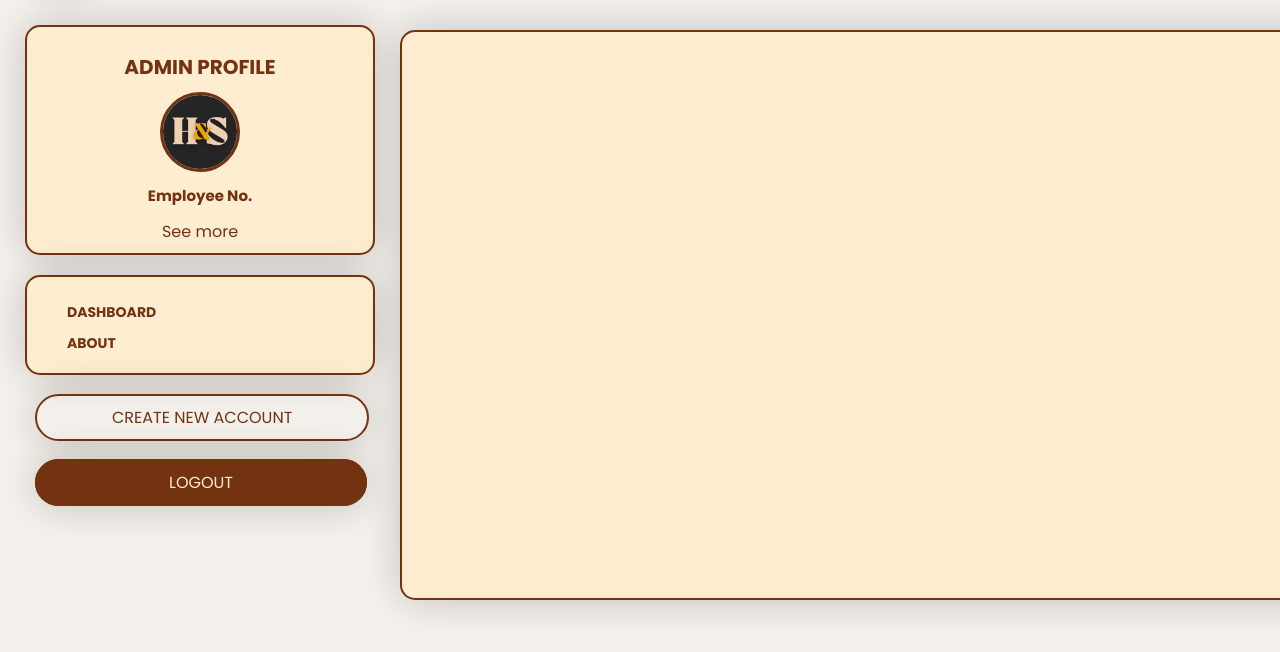
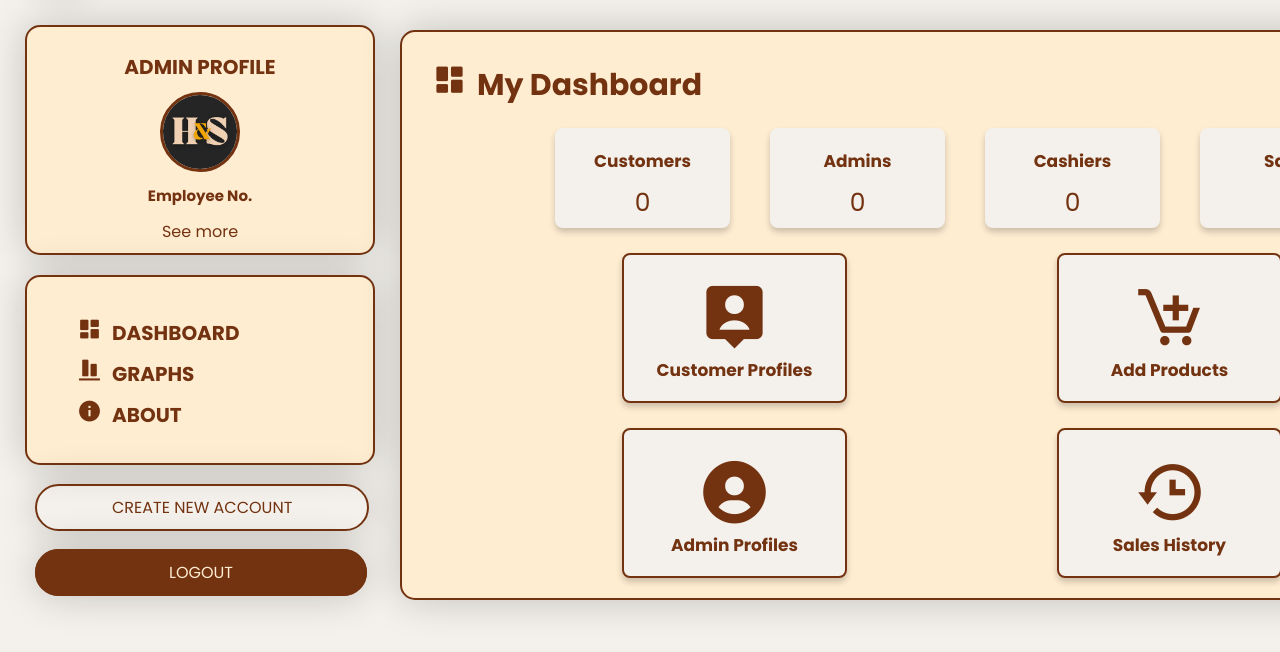
Before and after one commit to AaronClaude/Holiday-Cafe-and-Souvenir-Shop-CAPSTONE, a PHP site: page /POS-testing/admin-dashboard.html in a window 1280 px wide. Shown: the part 75-727 px from the top of the page. Run offline with PHP 8.4, Linux system fonts and the light colour scheme.

Commit message:
update html, css

```diff
--- a/POS-testing/admin-dashboard.css
+++ b/POS-testing/admin-dashboard.css
@@ -53,6 +53,7 @@
     margin-left: 6rem;
 }
 
+/* Side Profile info box */
 .sidebox-1 {
     position: relative;
     width: 350px;
@@ -102,6 +103,7 @@
     text-decoration: underline;
 }
 
+/* Side navigation box */
 .sidebox-2 {
     position: relative;
     width: 350px;
@@ -147,6 +149,11 @@
     color: #471f09;
 }
 
+.sidebox-2 ul li i {
+    font-size: 25px;
+    padding: 0 10px;
+}
+
 .register-btn {
     position: relative;
     top: 140px;
@@ -183,18 +190,6 @@
     background-color: transparent;
     color: #733311;
     transition: 0.5s ease;
-}
-
-.dashboard {
-    position: relative;
-    margin-top: -420px;
-    width: 1010px;
-    height: 600px;
-    left: 400px;
-    border-radius: 15px;
-    border: 2px #733311 solid;
-    background-color: #FFEDD2;
-    box-shadow: 0 0 40px rgba(0, 0, 0, 0.2);
 }
 
 .admin-profile {
@@ -299,6 +294,216 @@
     transition: 0.5s ease;
 }
 
+/* Main Dashboard UI */
+.dashboard {
+    position: relative;
+    margin-top: -420px;
+    width: 1010px;
+    height: 600px;
+    left: 400px;
+    border-radius: 15px;
+    border: 2px #733311 solid;
+    background-color: #FFEDD2;
+    box-shadow: 0 0 40px rgba(0, 0, 0, 0.2);
+}
+
+.dashboard .container {
+    max-width: 1200px;
+    margin: 0 auto;
+    padding: 20px;
+}
+
+.dashboard .container h1 {
+    font-size: 30px;
+    color: #733311;
+    margin: 10px;
+    margin-bottom: 20px;
+}
+.dashboard .container h1 i {
+    font-size: 35px;
+    margin-right: 10px;
+}
+.dashboard .container .main-content {
+    display: flex;
+    flex-wrap: wrap;
+    justify-content: center;
+}
+
+.dashboard .container .card-1 {
+    background-color: #F4F1EC;
+    border-radius: 8px;
+    text-align: center;
+    color: #733311;
+    box-shadow: 0 4px 6px rgba(0, 0, 0, 0.2);
+    padding: 20px;
+    width: calc(50% - 90px);
+    height: 100px;
+    width: 175px;
+    margin: 0 20px 40px;
+}
+
+
+.dashboard .container .card-1:last-child {
+    margin-right: 0;
+}
+
+.dashboard .container .card-1 a {
+    text-decoration: none;
+    font-weight: 700;
+    color: #733311;
+    font-size: 17px;
+    margin-top: 0;
+}
+
+.dashboard .container .card-1 p {
+    font-size: 25px;
+    margin: 10px 0 0;
+}
+
+.second-content {
+    display: flex;
+    justify-items: center;
+    flex-wrap: wrap;
+}
+
+.second-content .card-2 {
+    background-color: #F4F1EC;
+    border-radius: 8px;
+    text-align: center;
+    color: #733311;
+    border: 2px solid #733311;
+    box-shadow: 0 4px 6px rgba(0, 0, 0, 0.2);
+    padding: 20px;
+    width: calc(50% - 100px);
+    height: 150px;
+    width: 225px;
+    margin: -15px 10px 40px 200px;
+    cursor: pointer;
+    transition: 0.3s ease-in-out;
+}
+
+.second-content .card-2:hover {
+    transform: scale(1.1);
+}
+.second-content .card-2 i {
+    font-size: 75px;
+    margin-top: 5px;
+}
+
+.dashboard .container .card-2 a {
+    text-decoration: none;
+    font-weight: 700;
+    color: #733311;
+    font-size: 17px;
+    margin-top: 0;
+}
+
+.dashboard .container .card-2 a:hover {
+    color: #471f09;
+    text-decoration: underline;
+}
+
+
+#my-graph {
+    position: relative;
+    margin-top: -420px;
+    width: 1010px;
+    height: 600px;
+    left: 400px;
+    border-radius: 15px;
+    border: 2px #733311 solid;
+    background-color: #FFEDD2;
+}
+
+#my-graph .container {
+    max-width: 1200px;
+    margin: 0 auto;
+    padding: 20px;
+}
+
+.hidden {
+    display: none;
+}
+
+
+.chart {
+    display: flex;
+    justify-content: space-between;
+    align-items: flex-end;
+    width: 600px;
+    height: 400px;
+    border: 1px solid #ccc;
+    padding: 10px;
+    margin: 20px auto;
+}
+
+.bar {
+    width: 6.5%;
+    background-color: #4CAF50;
+    transition: height 0.5s ease-in-out, background-color 0.3s;
+}
+
+.bar:hover {
+    background-color: #45a049;
+}
+
+.bar::after {
+    content: attr(data-sales);
+    display: block;
+    text-align: center;
+    margin-top: 5px;
+}
+
+[data-sales="January"] {
+    background-color: #2196F3;
+}
+
+[data-sales="February"] {
+    background-color: #9C27B0;
+}
+
+[data-sales="March"] {
+    background-color: #FF5722;
+}
+
+[data-sales="April"] {
+    background-color: #673AB7;
+}
+
+[data-sales="May"] {
+    background-color: #FFC107;
+}
+
+[data-sales="June"] {
+    background-color: #8BC34A;
+}
+
+[data-sales="July"] {
+    background-color: #03A9F4;
+}
+
+[data-sales="August"] {
+    background-color: #E91E63;
+}
+
+[data-sales="September"] {
+    background-color: #FF9800;
+}
+
+[data-sales="October"] {
+    background-color: #9E9E9E;
+}
+
+[data-sales="November"] {
+    background-color: #607D8B;
+}
+
+[data-sales="December"] {
+    background-color: #FFEB3B;
+}
+
+
+
 @keyframes modalPopUp {
     from {
       transform: scale(0);
@@ -309,6 +514,8 @@
   }
 
 @media only screen and (min-width: 1024px) {
+
+    /* Side Profile info box */
     .sidebox-1 {
         position: relative;
         width: 350px;
@@ -320,7 +527,6 @@
         background-color: #FFEDD2;
         box-shadow: 0 0 40px rgba(0, 0, 0, 0.2);
     }
-
 
     .sidebox-1 .container {
         text-align: center;
@@ -351,7 +557,7 @@
         transition: 0.3s ease;
     }
 
-
+    /* Side navigation box */
     .sidebox-2 {
         position: relative;
         width: 350px;
@@ -377,7 +583,18 @@
         margin-left: 15px;
     }
 
+    .admin-profile .container {
+        margin: 5% auto;
+        padding: 30px;
+        border-radius: 15px;
+        border: 2px #733311 solid;
+        background-color: #FFEDD2;
+        width: 450px;
+        height: 500px;
+        box-shadow: 0 0 40px rgba(0, 0, 0, 0.3);
+    }
 
+    /* Main dashboard UI */
     .dashboard {
         position: relative;
         margin-top: -295px;
@@ -390,24 +607,12 @@
         box-shadow: 0 0 40px rgba(0, 0, 0, 0.2);
     }
 
-
-    .admin-profile .container {
-        margin: 5% auto;
-        padding: 30px;
-        border-radius: 15px;
-        border: 2px #733311 solid;
-        background-color: #FFEDD2;
-        width: 450px;
-        height: 500px;
-        box-shadow: 0 0 40px rgba(0, 0, 0, 0.3);
-    }
-
 }
 
 @media only screen and (max-width: 1920px) {
     .dashboard {
         position: relative;
-        margin-top: -295px;
+        margin-top: -385px;
         width: 1110px;
         height: 570px;
         left: 400px;
@@ -416,4 +621,53 @@
         background-color: #FFEDD2;
         box-shadow: 0 0 40px rgba(0, 0, 0, 0.2);
     }
+
+    #my-graph {
+        position: relative;
+        margin-top: -570px;
+        width: 1110px;
+        height: 570px;
+        left: 400px;
+        border-radius: 15px;
+        border: 2px #733311 solid;
+        background-color: #FFEDD2;
+        box-shadow: 0 0 40px rgba(0, 0, 0, 0.2);
+    }
+
+    /* Side navigation box */
+    .sidebox-2 {
+        position: relative;
+        width: 350px;
+        height: 190px;
+        top: 120px;
+        left: 25px;
+        border-radius: 15px;
+        border: 2px #733311 solid;
+        background-color: #FFEDD2;
+        box-shadow: 0 0 40px rgba(0, 0, 0, 0.2);
+    }
+
+    .sidebox-2 .container {
+        display: block;
+        color: #733311;
+        margin-top: 25px;
+    }
+
+    .sidebox-2 .container a {
+        color: #733311;
+        font-weight: 700;
+        font-size: 20px;
+        margin-left: 15px;
+    }
+
+    .admin-profile .container {
+        margin: 6% auto;
+        padding: 30px;
+        border-radius: 15px;
+        border: 2px #733311 solid;
+        background-color: #FFEDD2;
+        width: 450px;
+        height: 500px;
+        box-shadow: 0 0 40px rgba(0, 0, 0, 0.5);
+    }
 }
--- a/POS-testing/admin-dashboard.html
+++ b/POS-testing/admin-dashboard.html
@@ -1,3 +1,27 @@
+<!--
+
+    <?php
+include 'DBconn.php';
+session_start();
+$empid= $_SESSION['empid'];
+if (isset ($_SESSION ['empid'] ) && isset ($_SESSION ['password'])){
+
+    function getCount($tableName)
+    {
+    global $con;
+    $table=mysqli_real_escape_string($con, $tableName);
+    $query ="SELECT * FROM $table";
+    $result = mysqli_query($con,$query);
+    $totalCount = mysqli_num_rows($result);
+    return $totalCount;
+    }
+
+?>
+
+-->
+
+
+
 <!DOCTYPE html>
 <html lang="en">
 <head>
@@ -35,8 +59,9 @@
     <section class="sidebox-2">
         <div class="container">
             <ul>
-                <li><a href="#" class="active">DASHBOARD</a></li>
-                <li><a href="#">ABOUT</a></li>
+                <li><a href="#" class="active"><i class='bx bxs-dashboard'></i>DASHBOARD</a></li>
+                <li><a href="#" id="toggleGraph"><i class='bx bxs-objects-vertical-bottom'></i>GRAPHS</a></li>
+                <li><a href="#"><i class='bx bxs-info-circle' ></i>ABOUT</a></li>
               </ul>
         </div>
     </section>
@@ -52,8 +77,48 @@
 
     <section class="dashboard">
         <div class="container">
+            <h1><i class='bx bxs-dashboard'></i>My Dashboard</h1>
 
+            <div class="main-content">
+                <div class="card-1">
+                    <a href="CXacc.php">Customers</a>
+                    <p>0</p> <!-- <?= getCount('useracc')?>  Palitan mo nalang-->
+                </div>
+                <div class="card-1">
+                    <a href="AdminACC.php">Admins</a>
+                    <p>0</p> <!--  <?= getCount('admin')?>  Palitan mo nalang-->
+                </div>
+                <div class="card-1">
+                    <a href="admin.php">Cashiers</a>
+                    <p>0</p> <!-- <?= getCount('cashier')?>  Palitan mo nalang-->
+                </div>
+                <div class="card-1">
+                    <a href="Orderhistory.php">Sales</a>
+                    <p>0</p> <!--  <?= getCount('useracc')?>  Palitan mo nalang-->
+                </div>
+            </div>
+
+            <div class="second-content">
+                <div class="card-2">
+                    <i class='bx bxs-user-pin'></i><br>
+                    <a href="#">Customer Profiles</a>
+                </div>
+                <div class="card-2">
+                    <i class='bx bx-cart-add' ></i><br>
+                    <a href="#">Add Products</a>
+                </div>
+                <div class="card-2">
+                    <i class='bx bxs-user-circle'></i><br>
+                    <a href="#">Admin Profiles</a>
+                </div>
+                <div class="card-2">
+                    <i class='bx bx-history' ></i><br>
+                    <a href="#">Sales History</a>
+                </div>
+            </div>
         </div>
+    </section>
+
 
         <div class="admin-profile" id="admin-profile">
             <div class="container">
@@ -88,7 +153,46 @@
                 <a href="#" class="update-btn">UPDATE PROFILE</a>
             </div>
         </div>
+
+    <section class = "hidden" id="my-graph">
+        <div class="container">
+            <div class="chart">
+                <div class="bar" style="--bar-height: 90%;" data-sales="January"></div>
+                <div class="bar" style="--bar-height: 60%;" data-sales="February"></div>
+                <div class="bar" style="--bar-height: 40%;" data-sales="March"></div>
+                <div class="bar" style="--bar-height: 70%;" data-sales="April"></div>
+                <div class="bar" style="--bar-height: 90%;" data-sales="May"></div>
+                <div class="bar" style="--bar-height: 50%;" data-sales="June"></div>
+                <div class="bar" style="--bar-height: 75%;" data-sales="July"></div>
+                <div class="bar" style="--bar-height: 65%;" data-sales="August"></div>
+                <div class="bar" style="--bar-height: 85%;" data-sales="September"></div>
+                <div class="bar" style="--bar-height: 55%;" data-sales="October"></div>
+                <div class="bar" style="--bar-height: 95%;" data-sales="November"></div>
+                <div class="bar" style="--bar-height: 45%;" data-sales="December"></div>
+            </div>
+
+
+        </div>
+
     </section>
 </body>
 <script src="admin-dashboard.js"></script>
+
+<!-- Chart JS -->
+<script
+src="https://cdnjs.cloudflare.com/ajax/libs/Chart.js/2.9.4/Chart.js">
+
+</script>
+
 </html>
+
+<!--
+
+<?php
+}else{
+    header("Location:../index.php");
+    exit();
+}
+?>
+
+-->
--- a/POS-testing/admin-dashboard.js
+++ b/POS-testing/admin-dashboard.js
@@ -23,3 +23,10 @@
     modal.style.display = 'none';
   }
 }
+
+
+// Hide and Show for Graph Div
+document.getElementById("toggleGraph").addEventListener("click", function() {
+  var graphSection = document.getElementById("my-graph");
+  graphSection.classList.toggle("hidden");
+});
```
